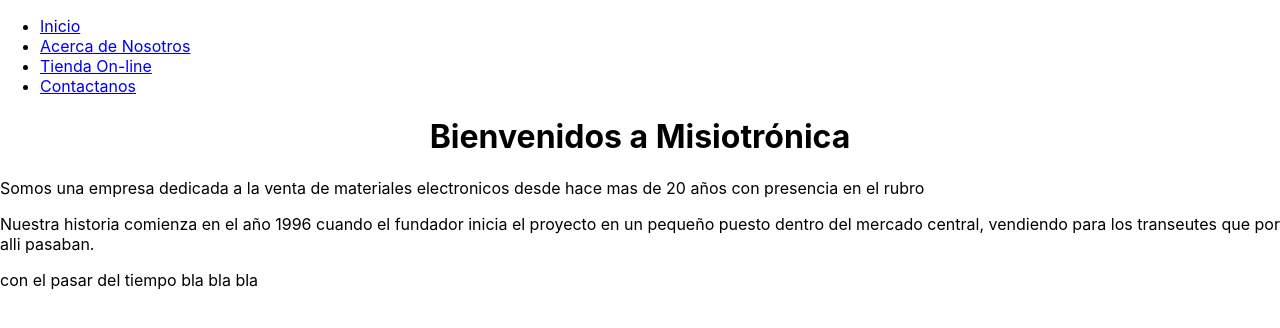
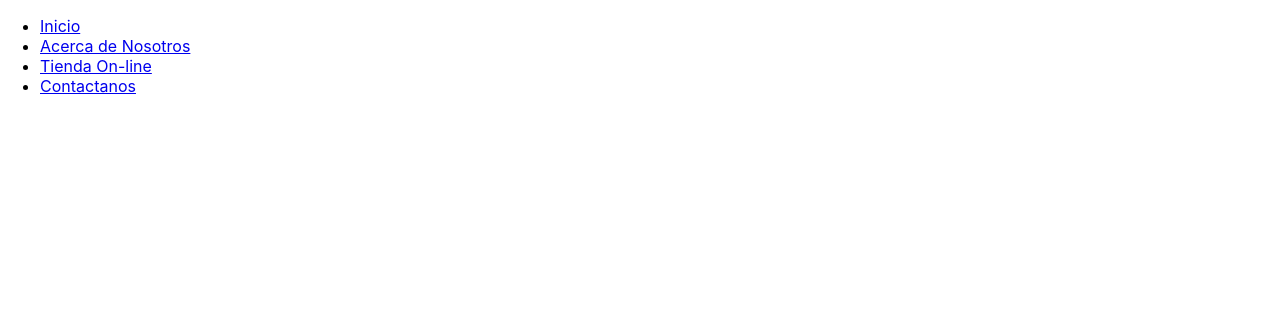
Before and after one commit to KevinSchvindt/misiotronica-schvindt-kevin, a React (Create React App) app: page /AcercaDeNosotros in a window 1280 px wide. Shown: the top 328 px of the page. Built offline with nearby package versions, Linux system fonts and the light colour scheme.

Commit message:
EliminandoCosas

```diff
--- a/src/Directorios/AcercaDeNosotros.jsx
+++ b/src/Directorios/AcercaDeNosotros.jsx
@@ -5,17 +5,6 @@ const AcercaDeNosotros = () => {
   return (
     <div>
       <Burguer/>
-      <h1>Bienvenidos a Misiotrónica</h1>
-      <p>Somos una empresa dedicada a la venta de materiales electronicos desde hace
-        mas de 20 años con presencia en el rubro
-      </p>
-      <p>Nuestra historia comienza en el año 1996 cuando el fundador inicia el proyecto
-        en un pequeño puesto dentro del mercado central, vendiendo para los transeutes
-        que por alli pasaban.
-      </p>
-      <p>con el pasar del tiempo bla bla bla </p>
-
-
     </div>
   )
 }
```
